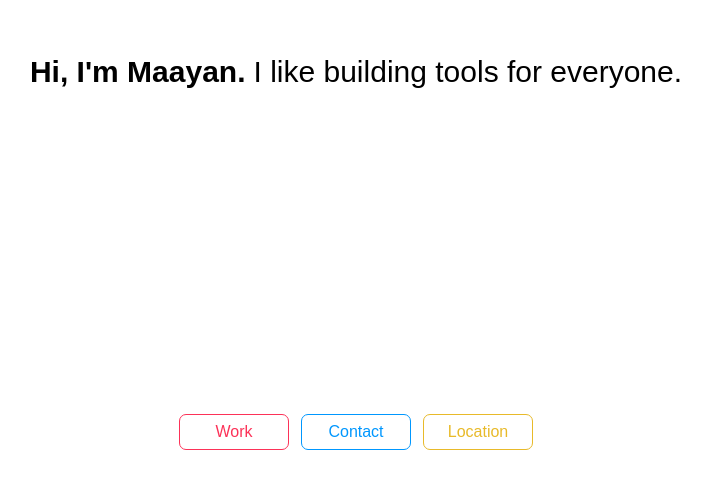
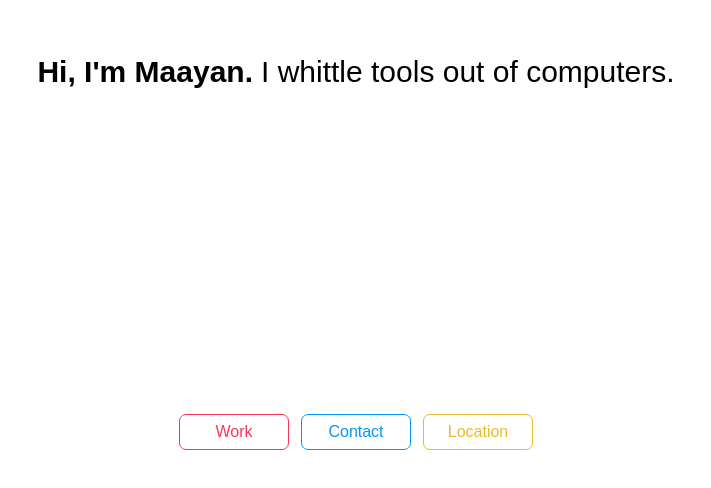
Before and after one commit to maayanalbert/malbert.space, a Next.js app: page / in a window 1280 px wide. Shown: the part 288-776 px from the top of the page, without its empty margins (284-995 px from the left). Built offline with nearby package versions, Linux system fonts and the light colour scheme; a web font is replaced by a local one.

Commit message:
Update Title.tsx

```diff
--- a/src/components/Title.tsx
+++ b/src/components/Title.tsx
@@ -4,7 +4,7 @@ export default function Title() {
       <p className="font-semibold" style={{ marginRight: 8 }}>
         Hi, I'm Maayan.
       </p>
-      <p className="font-light"> I like building tools for everyone.</p>
+      <p className="font-light"> I whittle tools out of computers.</p>
     </div>
   )
 }
```
